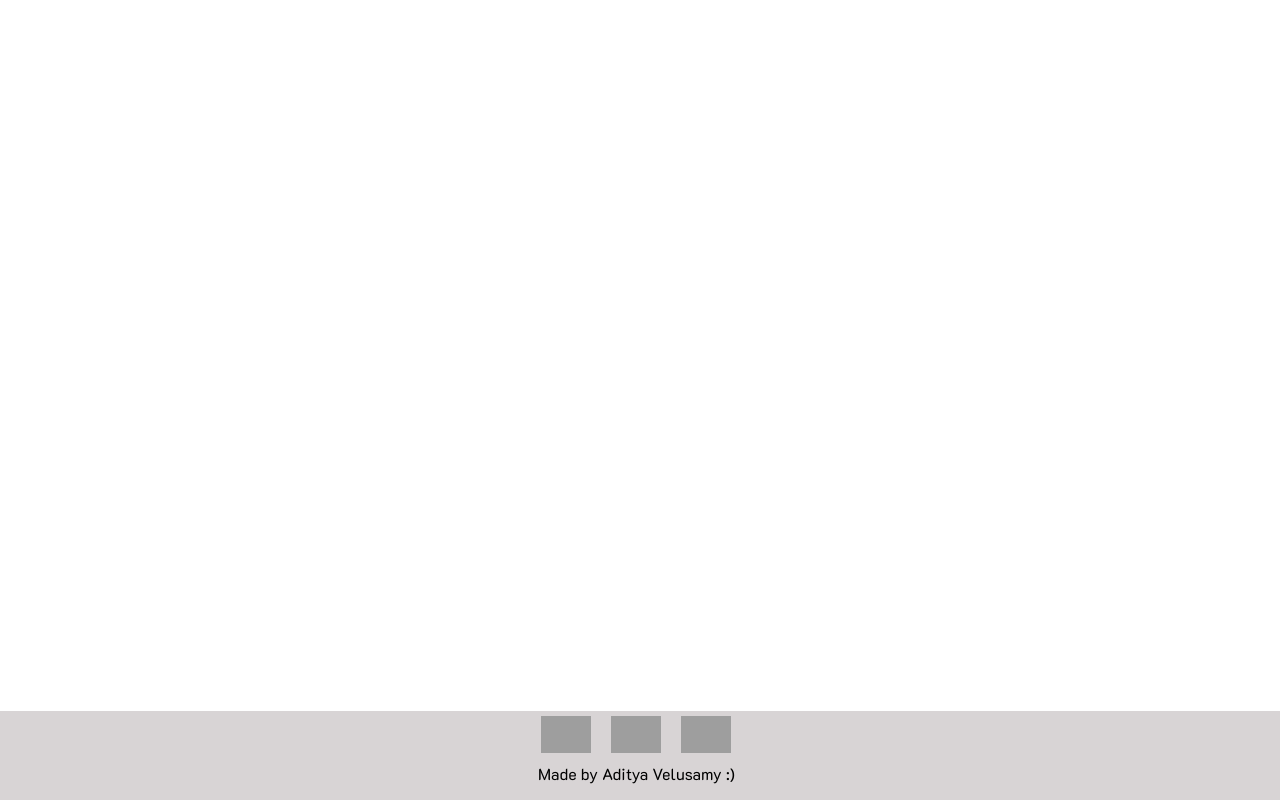
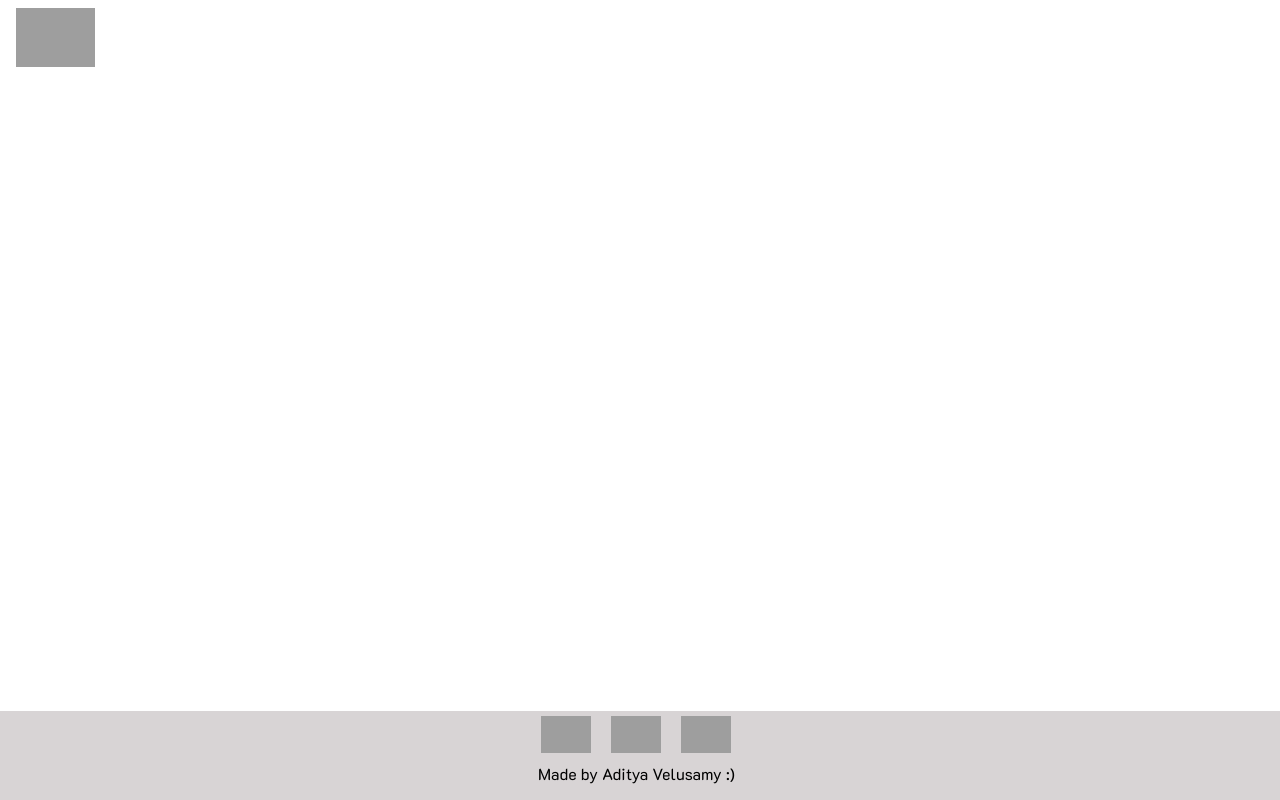
Before and after one commit to adityavelusamy/Portfolio, a Gatsby site in the folder portmantou/: page / in a window 1280 px wide. Built offline with nearby package versions, Linux system fonts and the light colour scheme; Gatsby itself is replaced by a stand-in of ours; grey boxes are pictures that could not be loaded.

Commit message:
Update index.tsx

```diff
--- a/portmantou/src/pages/index.tsx
+++ b/portmantou/src/pages/index.tsx
@@ -8,12 +8,27 @@ const AnimatedBox = () => {
       <style>
         @import url('https://fonts.googleapis.com/css2?family=K2D&display=swap')
       </style>
+      <body>
+        <nav>
+          <motion.div
+            className="nav-content"
+            initial={{ y: -100 }}
+            animate={{ y: 0 }}
+            transition={{ duration: 0, type: "spring", bounce: 0.45 }}
+          >
+            <img
+              src="https://s3-alpha-sig.figma.com/img/9a88/fd93/c53b74ecae44f654ec9b6840a24e61b2?Expires=1711929600&Key-Pair-Id=APKAQ4GOSFWCVNEHN3O4&Signature=dZ3azxVGjti7dgU9WThHRhEKo7VhQ8-ikhH5LeJsimiE8keXdd-pmaVzDHEyc8mdiM1dPbxEb5D5rbry3TKklDDSWqRIqgceHCXC1Ctgl7e-fk-Lzm0YjLg42Dz1UsCwhypmrrMhomFL~ooI~nkpuRzkk1xql4rTH0cwEFUO3H~I7xaunRIBXgHj-UWpKaKKsg0MkXwIWHC8IUbo7qKiFAyUazRUozaPgnuCjj6NxQez-j3DximNIBB7luVIU39VnlT5WCDvUiYMQuY5k4MonAd5fF8kMU2X~xJbDdjmzVPwHhoVvrsKnT-x8im5HzcXM5foBuZwc1op~2OCc5K3XA__"
+              style={{ height: "59px", top: "-10px" }}
+            />
+          </motion.div>
+        </nav>
+      </body>
       <footer className="footer">
         <motion.div
           className="footer-content"
           initial={{ y: 100 }}
           animate={{ y: 0 }}
-          transition={{ duration: 1, ease: "easeInOut" }}
+          transition={{ duration: 1, type: "spring", bounce: 0.45 }}
         >
           <a href="https://www.twitter.com/adityavelusamy/">
             <img
```
